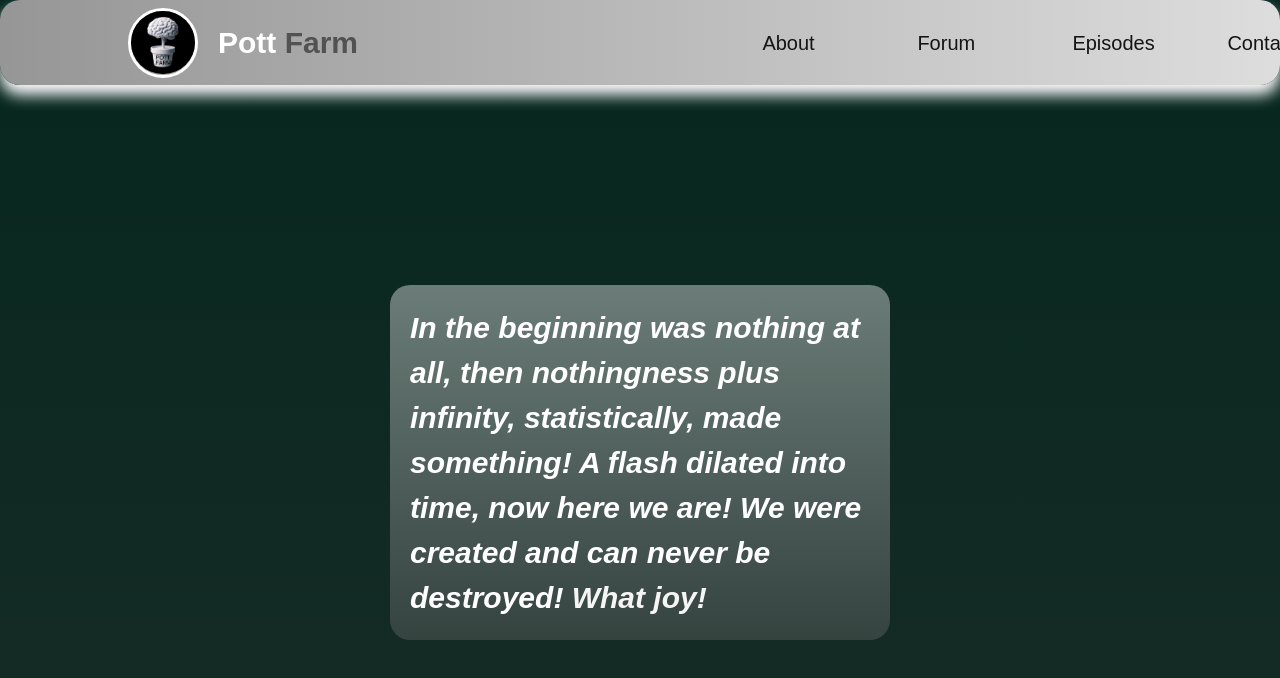
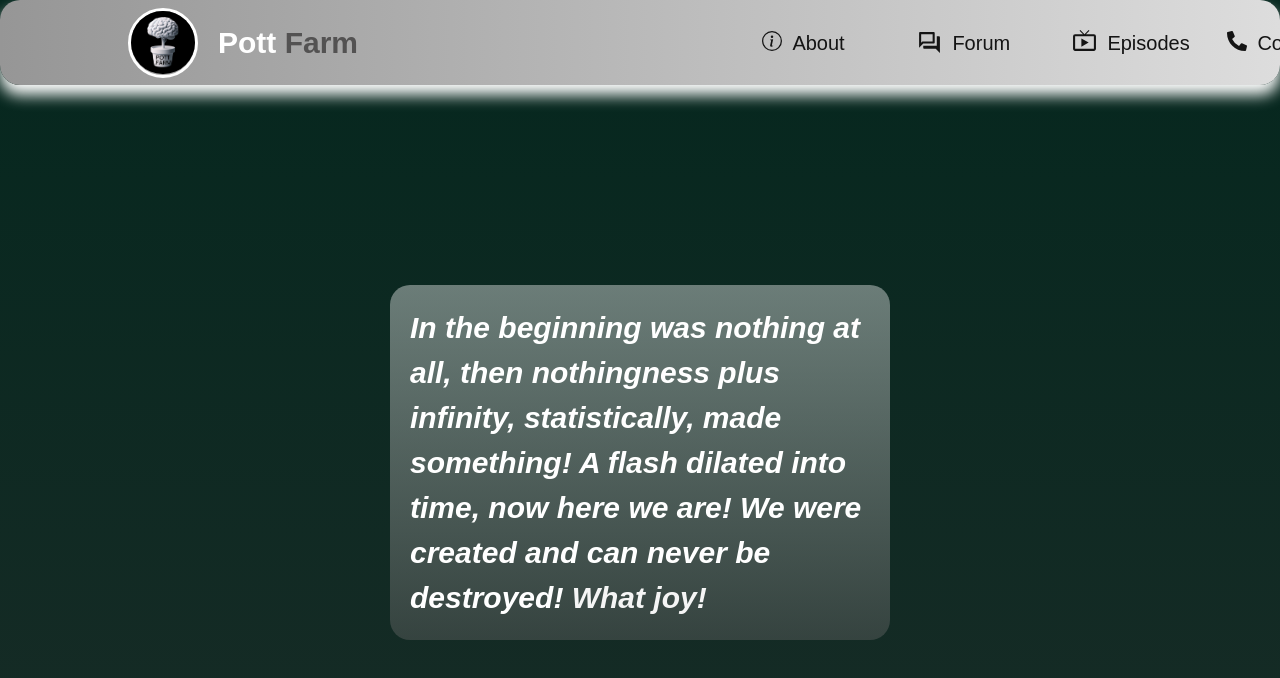
Before and after one commit to Tricaster26/pott-farm-web, a Next.js app: page / in a window 1280 px wide. Shown: the top 678 px of the page. Built offline with nearby package versions, Linux system fonts and the light colour scheme.

Commit message:
feat: added Icons to selection bar

```diff
--- a/app/components/DropdownList.tsx
+++ b/app/components/DropdownList.tsx
@@ -1,13 +1,13 @@
 "use client";
 
 import "./dropdown.css";
-import { FC, useState } from "react";
+import { FC, ReactNode, useState } from "react";
 
 type DropdownListType = {
-  title: string;
+  children: ReactNode[] | ReactNode;
 };
 
-const DropdownList: FC<DropdownListType> = ({ title }) => {
+const DropdownList: FC<DropdownListType> = ({ children }) => {
   const [showAbout, setShowAbout] = useState(false);
   return (
     <div
@@ -16,7 +16,7 @@ const DropdownList: FC<DropdownListType> = ({ title }) => {
     >
       <div className={`title-wrapper  ${showAbout && "title-selected"}`}>
         <label className={`title ${showAbout && "title-text-selected"}`}>
-          {title}
+          {children}
         </label>
       </div>
 
--- a/app/components/dropdown.css
+++ b/app/components/dropdown.css
@@ -39,6 +39,9 @@
   font-weight: 500;
   transition: color 0.5s;
   cursor: pointer;
+  display: flex;
+  align-items: center;
+  gap: 10px;
 }
 
 .title-text-selected {
--- a/app/page.tsx
+++ b/app/page.tsx
@@ -1,6 +1,11 @@
 import "./app.css";
 import DropdownList from "./components/DropdownList";
 import Title from "./components/title";
+import { FaPhoneAlt } from "react-icons/fa";
+import { MdOutlineForum } from "react-icons/md";
+import { MdLiveTv } from "react-icons/md";
+import { BsInfoCircle } from "react-icons/bs";
+
 const Home = () => {
   return (
     <div className="main-page">
@@ -14,10 +19,30 @@ const Home = () => {
         </div>
 
         <div className="other-links-wrapper">
-          <DropdownList title="About" />
-          <DropdownList title="Forum" />
-          <DropdownList title="Episodes" />
-          <DropdownList title="Contact" />
+          <DropdownList>
+            <div className="pb-1">
+              <BsInfoCircle />
+            </div>
+            About
+          </DropdownList>
+
+          <DropdownList>
+            <MdOutlineForum size={25} /> Forum
+          </DropdownList>
+
+          <DropdownList>
+            <div className="pb-1">
+              <MdLiveTv size={25} />
+            </div>
+            Episodes
+          </DropdownList>
+
+          <DropdownList>
+            <div className="pb-1">
+              <FaPhoneAlt />
+            </div>
+            Contact
+          </DropdownList>
         </div>
       </div>
 
```
